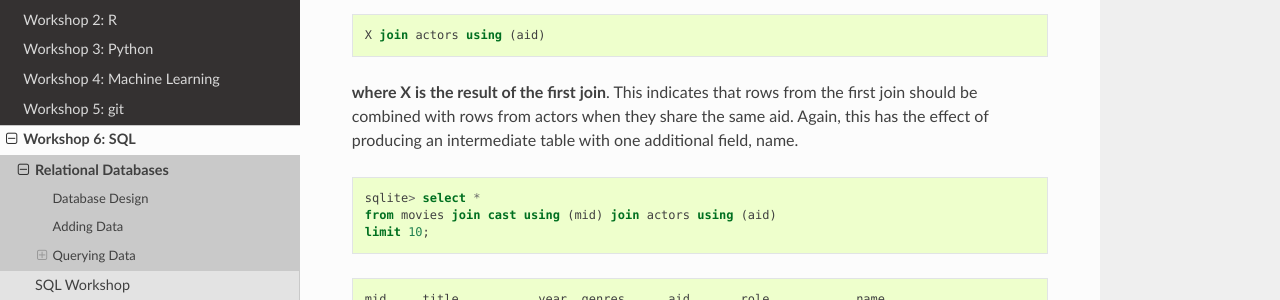
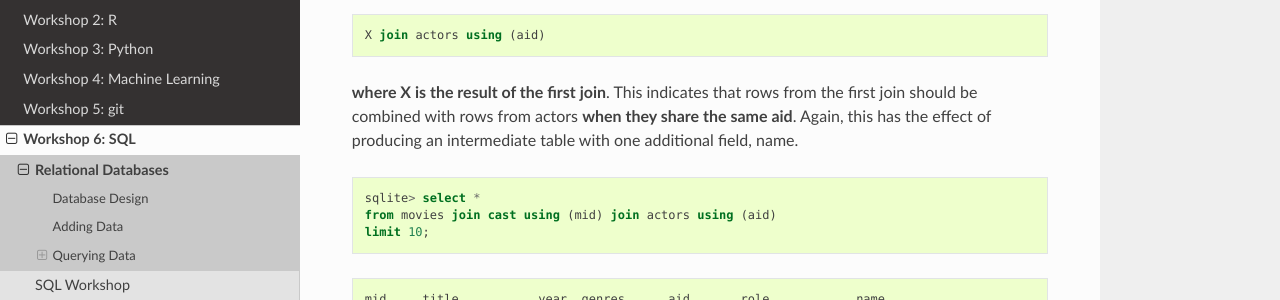
Before and after one commit to BRITE-REU/programming-workshops, a Sphinx documentation site: the page built from source/workshops/06_SQL/Relational_Databases.rst, in a window 1280 px wide and 900 px high, scrolled down 7343 px. Shown: the part 175-475 px from the top of the window. Built offline with Sphinx 7.4.7 and the Read the Docs theme 2.0.0, drawn with Linux system fonts in a browser that asks for light colours.

```diff
--- a/source/workshops/06_SQL/Relational_Databases.rst
+++ b/source/workshops/06_SQL/Relational_Databases.rst
@@ -161,7 +161,7 @@ In **sqlite3**, the easiest way to add data to a table is to **load it from a fi
 The file should:
 
 - contain **rows of data**
-- have **in each row**,
+- have **in each row**
     - **one value for each field**
     - **fields in the same order as the create table statement**
 - **all fields separated by the same character**, such as
@@ -376,7 +376,7 @@ The second join is:
     X join actors using (aid)
 
 
-**where X is the result of the first join**.   This indicates that rows from the first join should be combined with rows from actors when they share the same aid.  Again, this has the effect of producing an intermediate table with one additional field, name.
+**where X is the result of the first join**.   This indicates that rows from the first join should be combined with rows from actors **when they share the same aid**.  Again, this has the effect of producing an intermediate table with one additional field, name.
 
 .. code:: SQL
 
```
